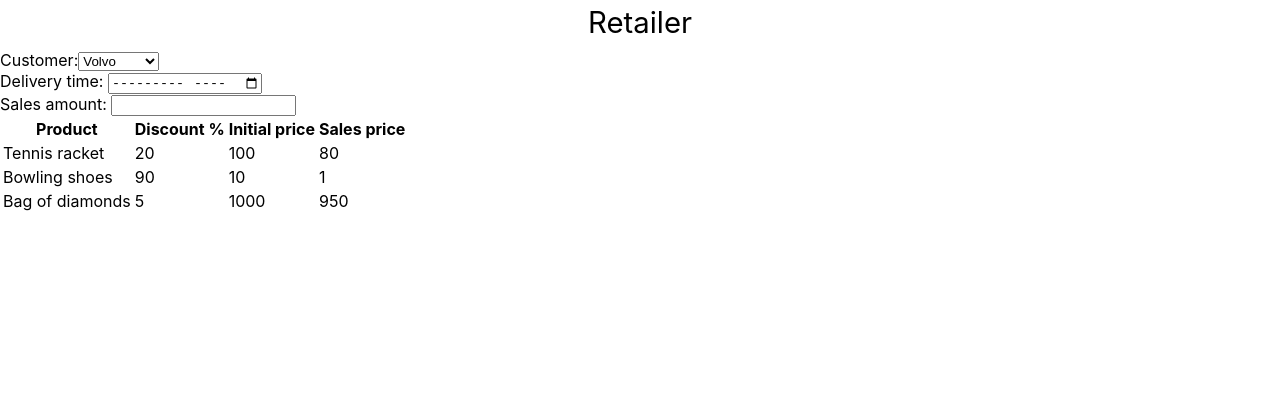
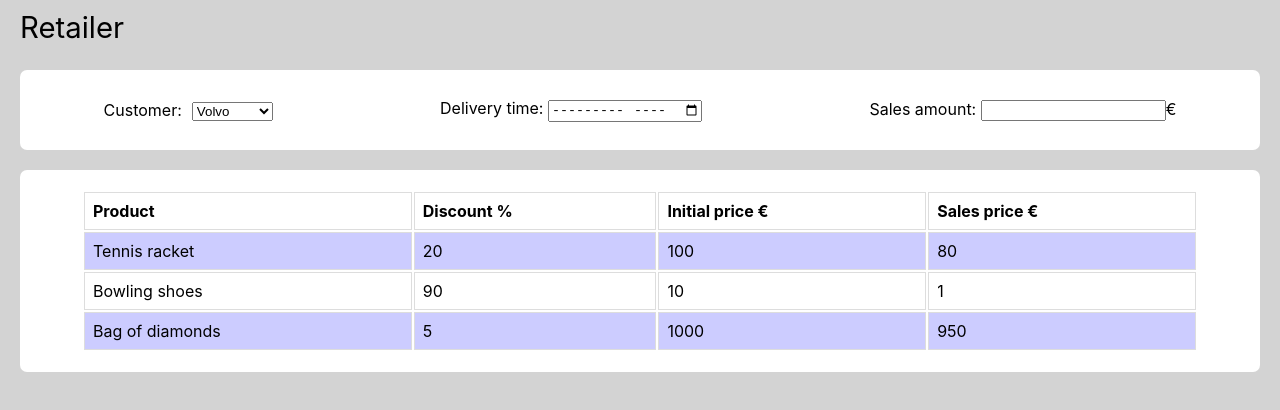
Before and after one commit to kattilamaki/retailer, a React (Create React App) app: page / in a window 1280 px wide. Shown: the top 410 px of the page. Built offline with nearby package versions, Linux system fonts and the light colour scheme.

Commit message:
feature: simple ui for retailer

```diff
--- a/src/App.css
+++ b/src/App.css
@@ -36,3 +36,17 @@
     transform: rotate(360deg);
   }
 }
+
+table {
+  width: 90%
+}
+
+td, th {
+  border: 1px solid #dddddd;
+  text-align: left;
+  padding: 8px;
+}
+
+tr:nth-child(even) {
+  background-color: #ccccff;
+}
--- a/src/App.js
+++ b/src/App.js
@@ -1,20 +1,23 @@
-import React from 'react'
-import Header from 'components/Header/Header'
-import Customer from 'components/Search/Customer'
-import DeliveryTime from 'components/Search/DeliveryTime'
-import SalesAmount from 'components/Search/SalesAmount'
-import Results from 'components/Results/Results'
+import React from "react";
+import Header from "components/Header/Header";
+import SearchBar from "components/Search/SearchBar";
+import Results from "components/Results/Results";
+import "App.css";
+import styled from "styled-components";
+
+const Page = styled.div`
+  background-color: lightgray;
+  height: 100vh;
+`;
 
 const App = () => {
   return (
-    <>
-    <Header />
-    <Customer />
-    <DeliveryTime />
-    <SalesAmount />
-    <Results />
-    </>
-  )
-}
+    <Page>
+      <Header />
+      <SearchBar />
+      <Results />
+    </Page>
+  );
+};
 
-export default App
+export default App;
--- a/src/components/Header/Header.js
+++ b/src/components/Header/Header.js
@@ -5,9 +5,10 @@ const Container = styled.div`
   display: flex;
   flex-direction: row;
   font-size: 22pt;
-  justify-content: center;
+  justify-content: flex-start;
   height: 40px;
-  padding: 5px 0 5px 0;
+  padding: 10px 0 0 0;
+  margin: 0 0 10px 20px;
 `;
 
 const Header = () => {
--- a/src/components/Results/Results.js
+++ b/src/components/Results/Results.js
@@ -1,14 +1,25 @@
 import React from "react";
+import styled from "styled-components";
+
+const Container = styled.div`
+  display: flex;
+  flex-direction: row;
+  justify-content: space-around;
+  margin: 0 20px 0 20px;
+  border-radius: 7px;
+  background-color: white;
+  padding: 20px 0 20px 0;
+`;
 
 const Results = () => {
   return (
-    <div>
+    <Container>
       <table>
         <tr>
           <th>Product</th>
           <th>Discount %</th>
-          <th>Initial price</th>
-          <th>Sales price</th>
+          <th>Initial price €</th>
+          <th>Sales price €</th>
         </tr>
         <tr>
           <td>Tennis racket</td>
@@ -29,7 +40,7 @@ const Results = () => {
           <td>950</td>
         </tr>
       </table>
-    </div>
+    </Container>
   );
 };
 
--- a/src/components/Search/Customer.js
+++ b/src/components/Search/Customer.js
@@ -1,9 +1,16 @@
 import React from "react";
+import styled from "styled-components";
+
+const Label = styled.label`
+  margin-right: 10px;
+`;
 
 const CustomerSelect = () => {
   return (
     <div>
-      <label for="cars">Customer:</label>
+      <Label>
+        <label for="cars">Customer:</label>
+      </Label>
       <select name="customers" id="customers">
         <option value="Customer 1">Volvo</option>
         <option value="Customer 2">Saab</option>
--- a/src/components/Search/SalesAmount.js
+++ b/src/components/Search/SalesAmount.js
@@ -1,10 +1,12 @@
 import React from "react";
+import styled from "styled-components";
 
 const SalesAmount = () => {
   return (
     <div>
       <label for="sales">Sales amount: </label>
       <input type="number" id="sales" name="sales"></input>
+      €
     </div>
   );
 };
--- /dev/null
+++ b/src/components/Search/SearchBar.js
@@ -0,0 +1,28 @@
+import React from "react";
+import styled from "styled-components";
+import Customer from "components/Search/Customer";
+import DeliveryTime from "components/Search/DeliveryTime";
+import SalesAmount from "components/Search/SalesAmount";
+
+const Container = styled.div`
+  display: flex;
+  flex-direction: row;
+  justify-content: space-around;
+  margin: 20px 20px 20px 20px;
+  background-color: white;
+  height: 80px;
+  align-items: center;
+  border-radius: 7px;
+`;
+
+const SearchBar = () => {
+  return (
+    <Container>
+      <Customer />
+      <DeliveryTime />
+      <SalesAmount />
+    </Container>
+  );
+};
+
+export default SearchBar;
```
